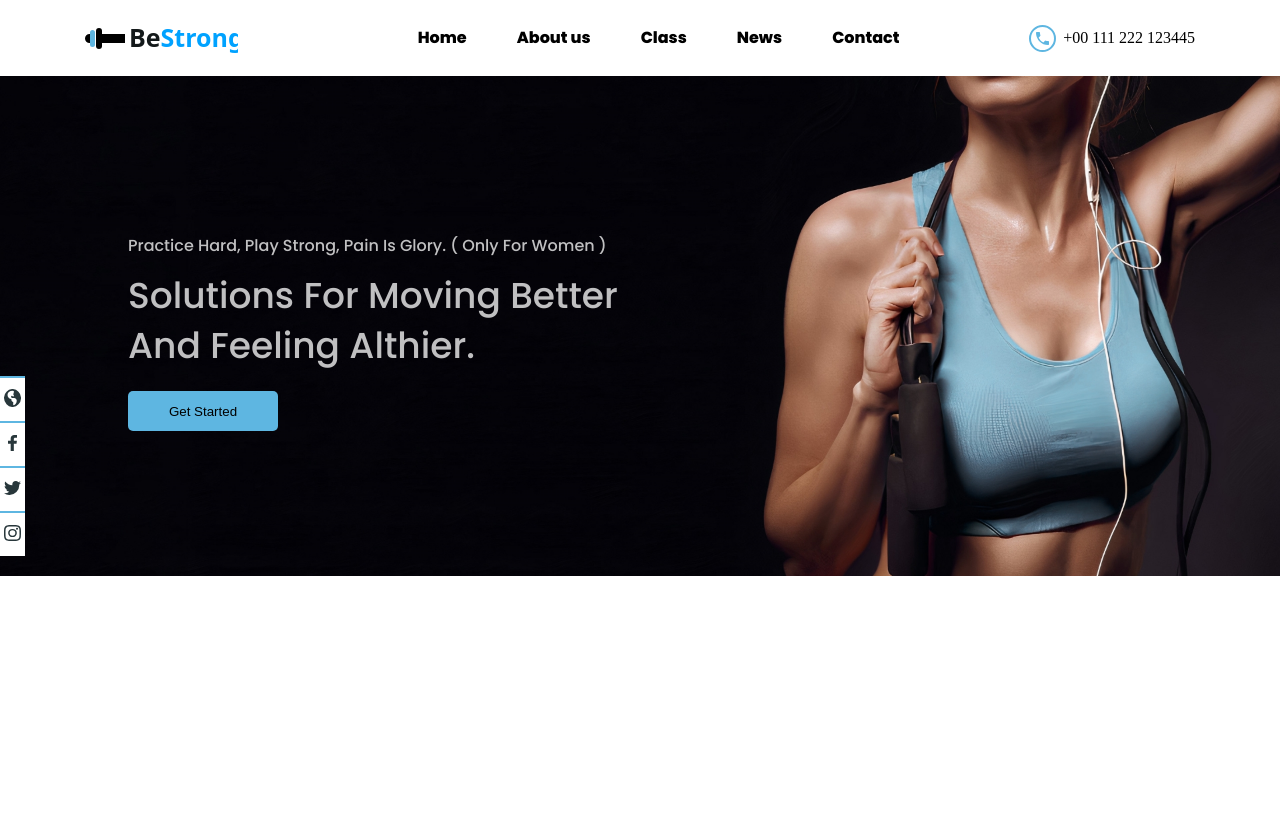
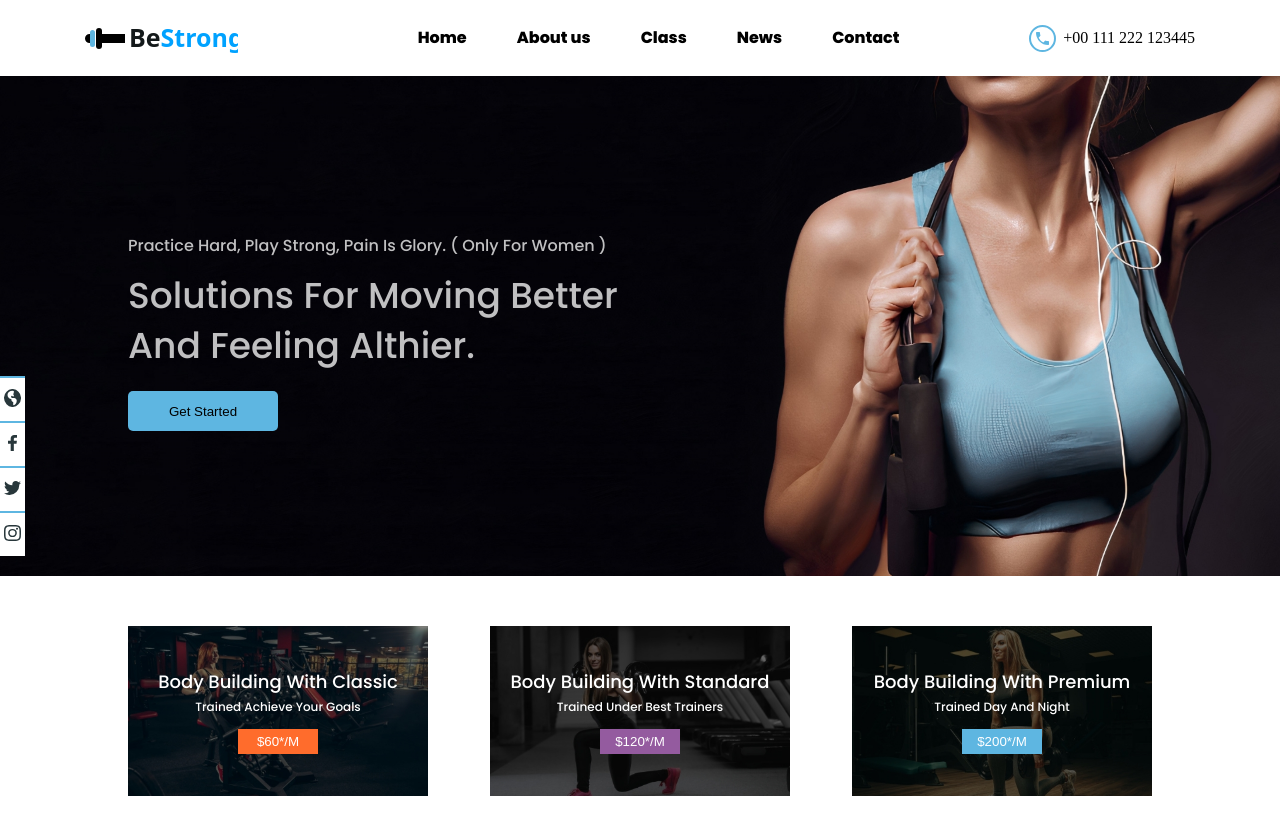
Before and after one commit to TMekhrishvili/fitness, a plain HTML site: page index.html in a window 1280 px wide. Before the commit the page ends 800 px from the top, so only its background shows below. Drawn offline with Linux system fonts and the light colour scheme.

Commit message:
abonnements section

```diff
--- a/css/style.css
+++ b/css/style.css
@@ -31,9 +31,9 @@
     margin-right: 7px;
 }
 
-/* start-section */
+/* entry section */
 
-.start-section {
+.entry-section {
     width: 100%;
     height: 500px;
     background-image: url('../img/header-image.jpg');
@@ -85,3 +85,73 @@
     border-radius: 5px;
     cursor: pointer;
 }
+
+/*  abonnements types */
+
+.abonnements-content {
+    width: 80%;
+    margin: 50px auto;
+    justify-content: space-between;
+    flex-wrap: wrap;
+}
+
+.abonnements {
+    width: 300px;
+    height: 170px;
+    background-position: center;
+    background-repeat: no-repeat;
+    background-size: cover;
+    display: flex;
+    flex-direction: column;
+    justify-content: center;
+    align-items: center;
+}
+
+.classic {
+    background-image: url('../img/classic.jpg');
+}
+
+.standard {
+    background-image: url('../img/standard.jpg');
+}
+
+.premium {
+    background-image: url('../img/premium.jpg');
+}
+
+.abonnements h2 {
+    color: #fff;
+    text-transform: capitalize;
+    line-height: 25px;
+    font-size: 18px;
+    font-family: 'Poppins', sans-serif;
+}
+
+.abonnements p {
+    color: #fff;
+    text-transform: capitalize;
+    line-height: 25px;
+    font-size: 12px;
+    font-family: 'Poppins', sans-serif;
+}
+
+.abonnements button {
+    width: 80px;
+    padding: 5px;
+    margin-top: 10px;
+    border: none;
+    cursor: pointer;
+    color: #fff;
+}
+
+.classic button {
+    background-color: #FF6C2C;
+}
+
+.standard button {
+    background-color: #945B9F;
+}
+
+.premium button {
+    background-color: #5EB6E1;
+}
--- a/index.html
+++ b/index.html
@@ -13,7 +13,7 @@
 </head>
 
 <body>
-    <!-- Header start -->
+    <!-- header start -->
     <header class="header-container">
         <div class="header-content d-flex">
             <div class="logo">
@@ -38,9 +38,10 @@
             </div>
         </div>
     </header>
-    <!-- Header end -->
+    <!-- header end -->
 
-    <section class="start-section">
+    <!-- entry section start -->
+    <section class="entry-section">
         <div class="text-box">
             <h4 class="start-text">Practice Hard, Play Strong, Pain Is Glory. ( Only For Women )</h4>
             <h1 class="title">Solutions For Moving Better And Feeling Althier.</h1>
@@ -69,6 +70,29 @@
             </div>
         </div>
     </section>
+    <!-- entry section end -->
+
+    <!-- abonnements types start -->
+    <section class="abonnements-container">
+        <div class="abonnements-content d-flex">
+            <div class="abonnements classic">
+                <h2>Body Building With Classic</h2>
+                <p>Trained Achieve Your Goals</p>
+                <button>$60*/M</button>
+            </div>
+            <div class="abonnements standard">
+                <h2>Body Building With Standard</h2>
+                <p>Trained under best trainers</p>
+                <button>$120*/M</button>
+            </div>
+            <div class="abonnements premium">
+                <h2>Body Building With Premium</h2>
+                <p>Trained Day and Night</p>
+                <button>$200*/M</button>
+            </div>
+        </div>
+    </section>
+    <!-- abonnement types end -->
 
 
 </body>
```
Also changed, not shown: img/classic.jpg (added), img/premium.jpg (added), img/standard.jpg (added).
